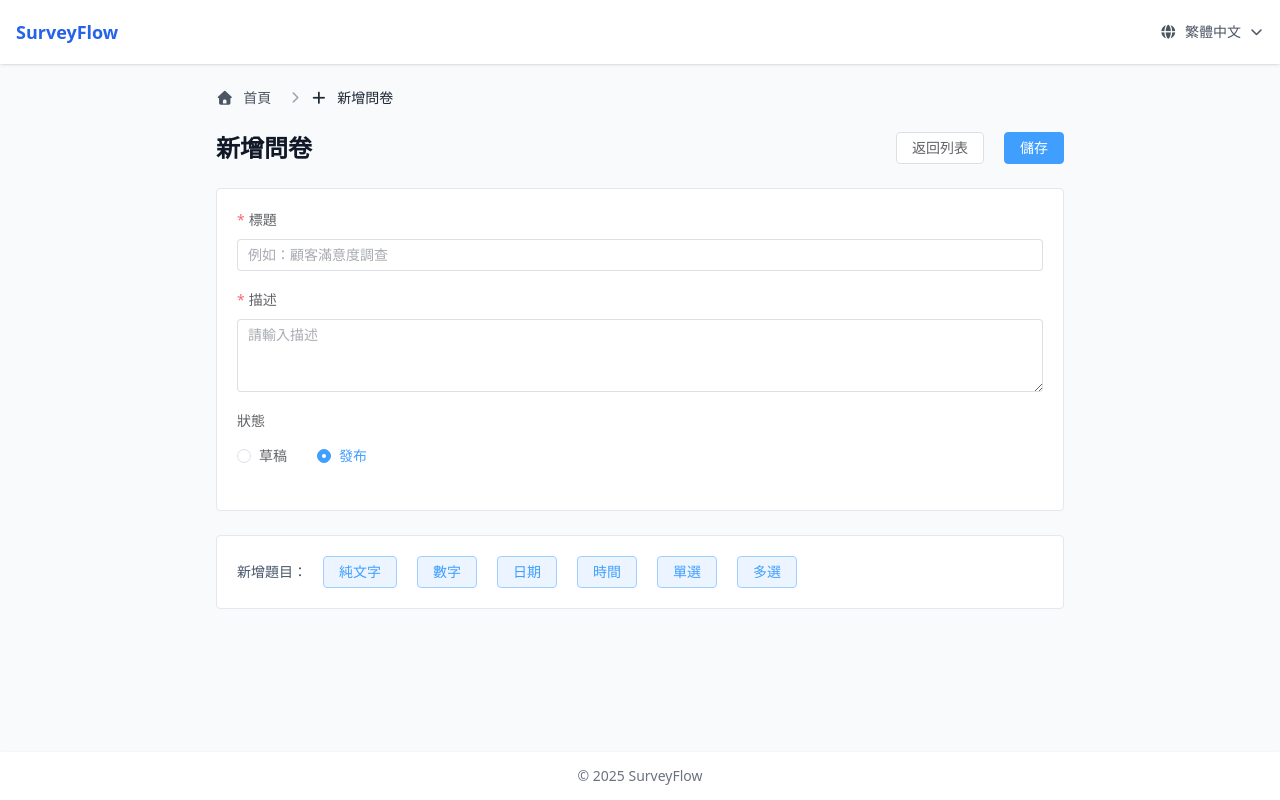
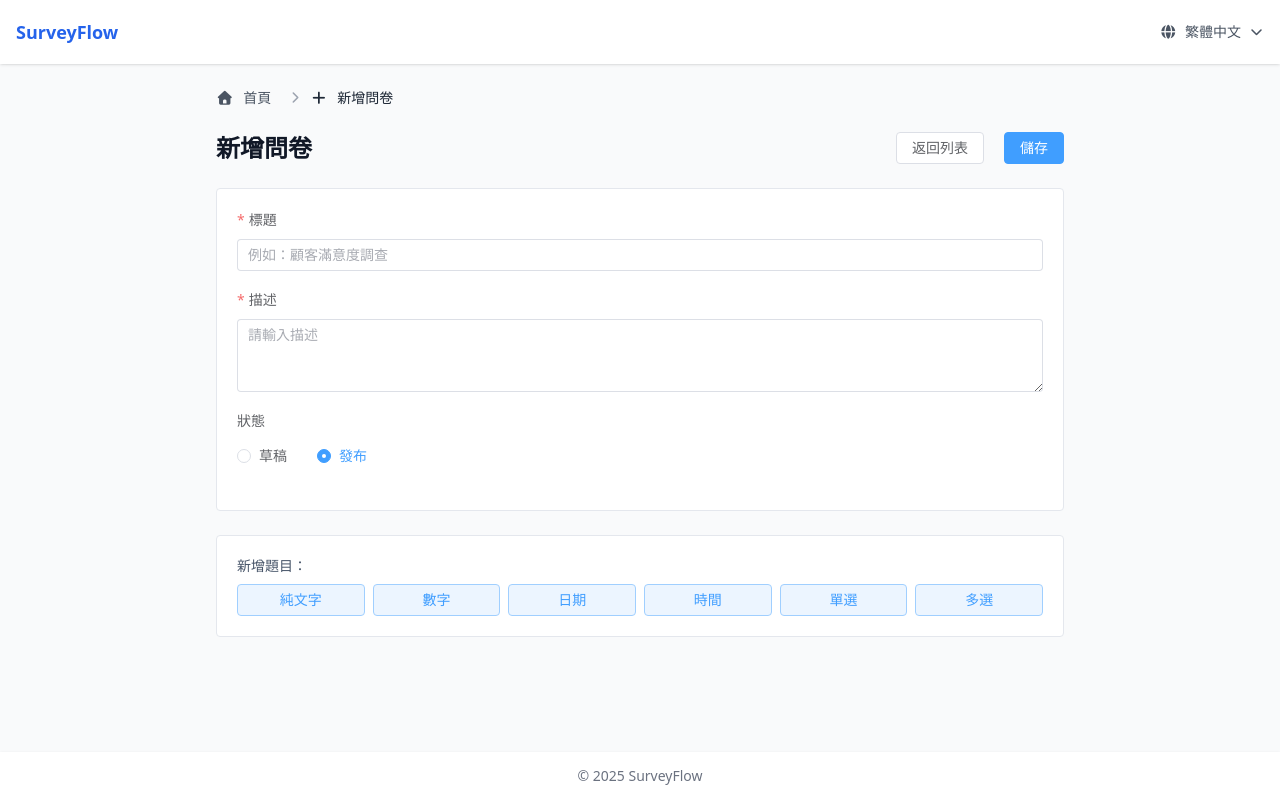
Before and after one commit to a91123/nuxtSurvey, a Nuxt app: page /creator in a window 1280 px wide. Built offline with nearby package versions, Linux system fonts and the light colour scheme.

Commit message:
feat:調整間距

```diff
--- a/app/components/FormEditor.vue
+++ b/app/components/FormEditor.vue
@@ -1,15 +1,10 @@
 <template>
   <section class="space-y-6">
-      <div class="flex items-center justify-between">
+    <div class="flex items-center justify-between">
       <h1 class="text-2xl font-bold">{{ isEditing ? $t('editor.title') : $t('editor.create_title') }}</h1>
       <div class="flex gap-2">
         <el-button @click="navigateTo('/dashboard')">{{ $t('navigation.back_to_list') }}</el-button>
-        <el-button
-          type="primary"
-          @click="submit"
-          :loading="isSubmitting"
-          :disabled="isSubmitting"
-        >
+        <el-button type="primary" @click="submit" :loading="isSubmitting" :disabled="isSubmitting">
           {{ $t('common.save') }}
         </el-button>
       </div>
@@ -44,9 +39,11 @@
     </el-card>
 
     <el-card shadow="never">
-      <div class="flex flex-wrap items-center gap-2">
-        <span class="text-sm text-slate-600 mr-2">{{ $t('ui.add_question') }}</span>
-        <el-button type="primary" plain @click="addQuestion('text')">{{ $t('editor.question_type_text') }}</el-button>
+      <div class="text-sm mb-2 text-slate-600 mr-2">{{ $t('ui.add_question') }}</div>
+      <div class="grid grid-cols-2 sm:grid-cols-3 lg:grid-cols-6 gap-2">
+        <el-button class="w-full" type="primary" plain @click="addQuestion('text')">{{
+          $t('editor.question_type_text')
+        }}</el-button>
         <el-button type="primary" plain @click="addQuestion('number')">{{
           $t('editor.question_type_number')
         }}</el-button>
@@ -162,7 +159,13 @@
               <span class="block text-sm mb-2">{{ $t('ui.options_label') }}</span>
               <draggable
                 :model-value="optionsWithId(q)"
-                @update:model-value="(items: any[]) => updateOptions(q, items.map(item => item.text))"
+                @update:model-value="
+                  (items: any[]) =>
+                    updateOptions(
+                      q,
+                      items.map((item) => item.text),
+                    )
+                "
                 item-key="id"
                 :animation="200"
                 ghost-class="option-ghost"
@@ -450,9 +453,12 @@ const submit = async () => {
 }
 </script>
 
-<style>
+<style scoped>
 .ghost-class {
   border: 1px dashed rgb(6 182 212);
   border-radius: 8px;
 }
+:deep(.grid .el-button) {
+  margin-left: 0 !important;
+}
 </style>
```
